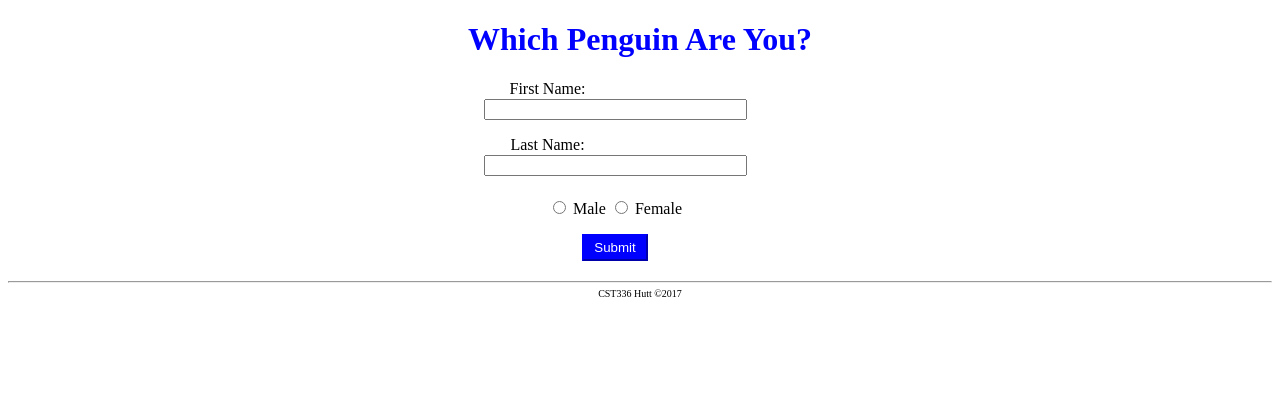
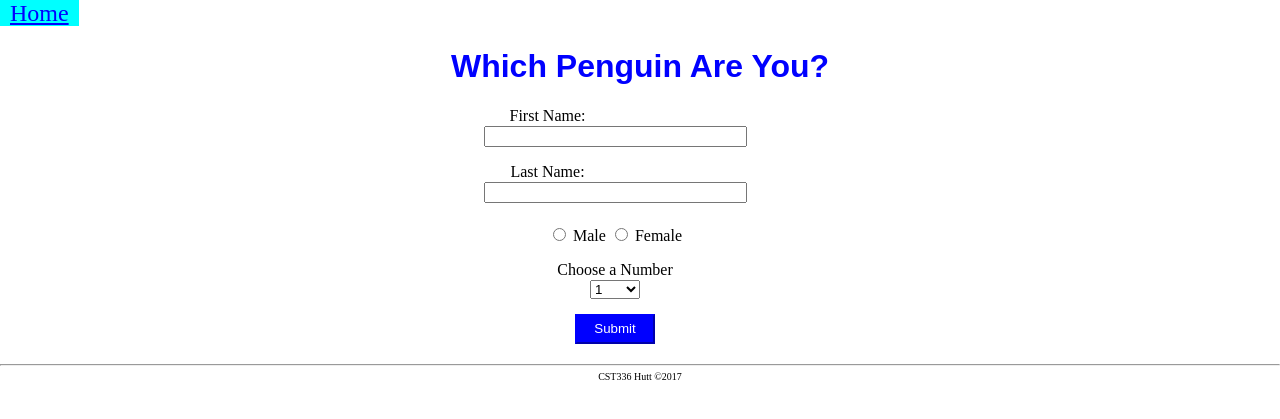
Before and after one commit to IceCube1333/cst336, a PHP site: page / in a window 1280 px wide. Shown: the top 419 px of the page. Run offline with PHP 8.4, Linux system fonts and the light colour scheme.

Commit message:
hw3 done

```diff
--- a/hw3/css/style.css
+++ b/hw3/css/style.css
@@ -1,13 +1,38 @@
 body {
     text-align: center;
+    margin: 0px;
+}
+
+nav {
+    text-align: left;
+    font-size: 1.5em;
+}
+
+nav a {
+    color:blue;
+    text-decoration: underline;
+    background-color: cyan;
+    padding: 10px;
+    padding-bottom: 0px;
+
 }
 
 header {
-    /*use somehow*/
+    font-family: sans-serif;
 }
 
 h1 {
     color:blue;
+}
+
+h2 {
+    color:red;
+    margin:0px;
+}
+
+h3 {
+    color:red;
+    margin:0px;
 }
 
 div {
@@ -45,17 +70,26 @@ div {
 }
 
 #female {
-    /*use somehow*/
+    margin-top: 25px;
+}
+
+#selector {
+    margin-bottom: 1px;
+    margin-top: 0px;
+}
+
+#num {
+    width: 50px;
+    margin-bottom: 15px;
 }
 
 #submit {
+    text-align: center;
     color:white;
     background-color: blue;
     border-color: blue;
-    padding-right: 10px;
-    padding-left: 10px;
-    padding-top: 4px;
-    padding-bottom: 4px;
+    width: 80px;
+    height: 30px;
     margin-bottom: 15px;
 }
 
--- a/hw3/index.php
+++ b/hw3/index.php
@@ -5,11 +5,16 @@
     </head>
 
     <body>
+
+        <nav>
+            <a href="index.php">Home</a>
+        </nav>
+
         <header>
             <h1>Which Penguin Are You?</h1>
         </header>
 
-        <form>
+        <form action="penguins.php" method="post">
             <div>
                 <p id="ftitle">First Name: </p>
                 <input type="text" name="firstname" id="fname"/>
@@ -21,13 +26,17 @@
                 <p id="mtitle">Male</p>
                 <input type="radio" name="gender" value="Female" id="female"/>
                 <p id="fetitle">Female</p><br/>
+                <p id="selector">Choose a Number</p>
+                <select name="numbers" id="num">
+                    <option value="1">1</option>
+                    <option value="2">2</option>
+                    <option value="3">3</option>
+                    <option value="4">4</option>
+                </select>
+                <br/>
                 <input type="submit" value="Submit" id="submit"/>
             </div>
         </form>
-
-        <?php
-
-        ?>
 
         <footer>
             <hr>
```
Also changed, not shown: hw3/penguins.php (added, +81 -0 lines), hw3/img/femaleBabyPenguin1.png (added), hw3/img/femaleBabyPenguin3.png (added), hw3/img/femalePenguin2.png (added), hw3/img/femalePenguin4.png (renamed from hw3/img/femalePenguin.png), hw3/img/maleBabyPenguin1.png (added), hw3/img/maleBabyPenguin3.png (added), hw3/img/malePenguin2.png (added), hw3/img/malePenguin4.png (renamed from hw3/img/malePenguin.png).
